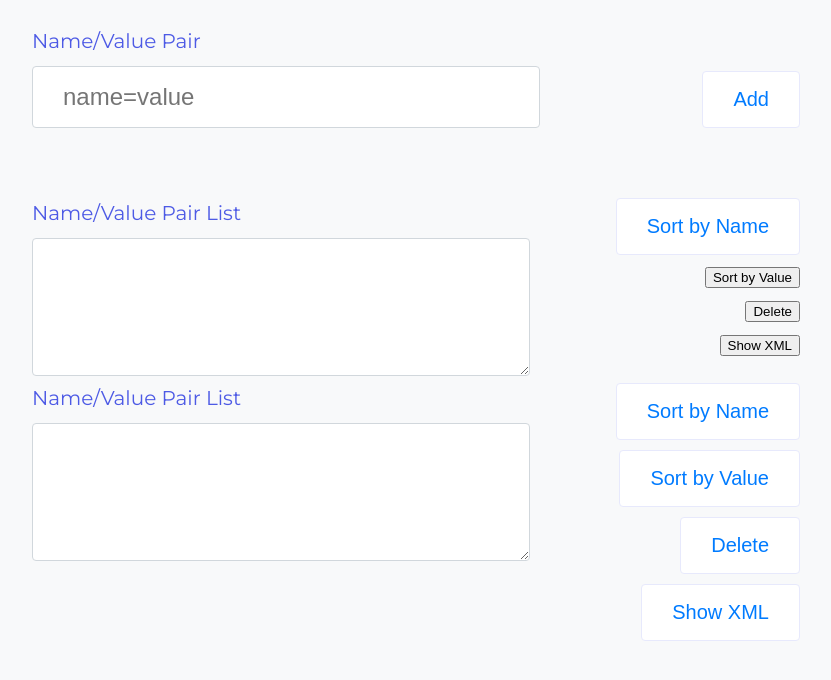
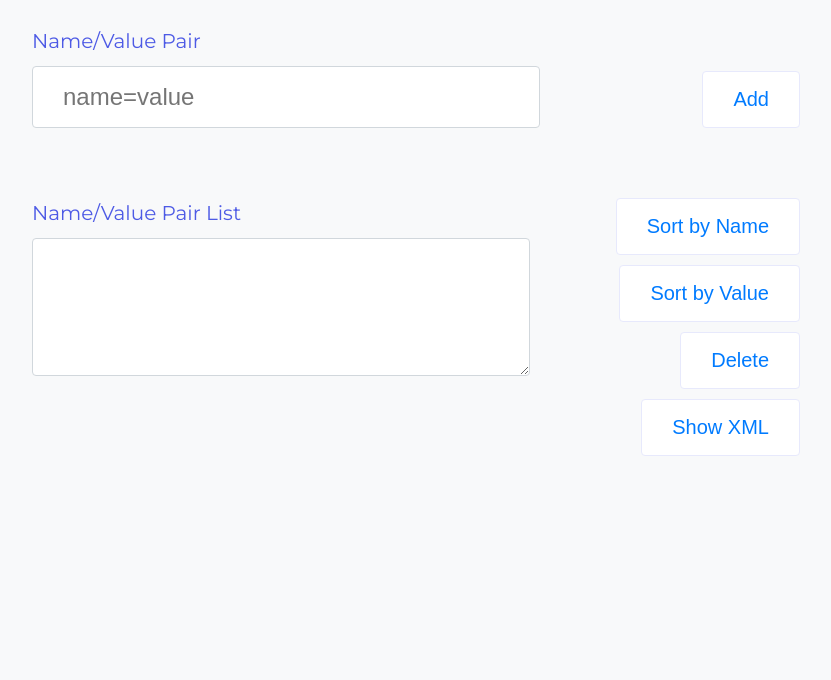
Before and after one commit to OlgaRuzhylenko/Pepperi_test_task_Olga_Ruzhylenko, a website built with Vite: page pepperi_test_task/index.html in a window 1280 px wide. Shown: the part 106-786 px from the top of the page, without its empty margins (224-1055 px from the left). Built offline with nearby package versions, Linux system fonts and the light colour scheme.

Commit message:
виправлення конфлікту

```diff
--- a/pepperi_test_task/index.html
+++ b/pepperi_test_task/index.html
@@ -31,36 +31,6 @@
             />
           </div>
           <button type="submit" class="btn-add">Add</button>
-        </div>
-
-        <div class="area-btn-box">
-          <div class="form-label-box">
-            <label for="name-value-list" class="form-label-list"
-              >Name/Value Pair List</label
-            >
-            <textarea
-              name="inputlist"
-              id="name-value-list"
-              class="form-textarea"
-              readonly
-            >
-            </textarea>
-          </div>
-
-          <ul class="form-list">
-            <li class="form-item">
-              <button class="sort-btn">Sort by Name</button>
-            </li>
-            <li class="form-item">
-              <button class="form-list-btn">Sort by Value</button>
-            </li>
-            <li class="form-item">
-              <button class="form-list-btn">Delete</button>
-            </li>
-            <li class="form-item">
-              <button class="form-list-btn">Show XML</button>
-            </li>
-          </ul>
         </div>
       </form>
       <div class="area-btn-box">
```
